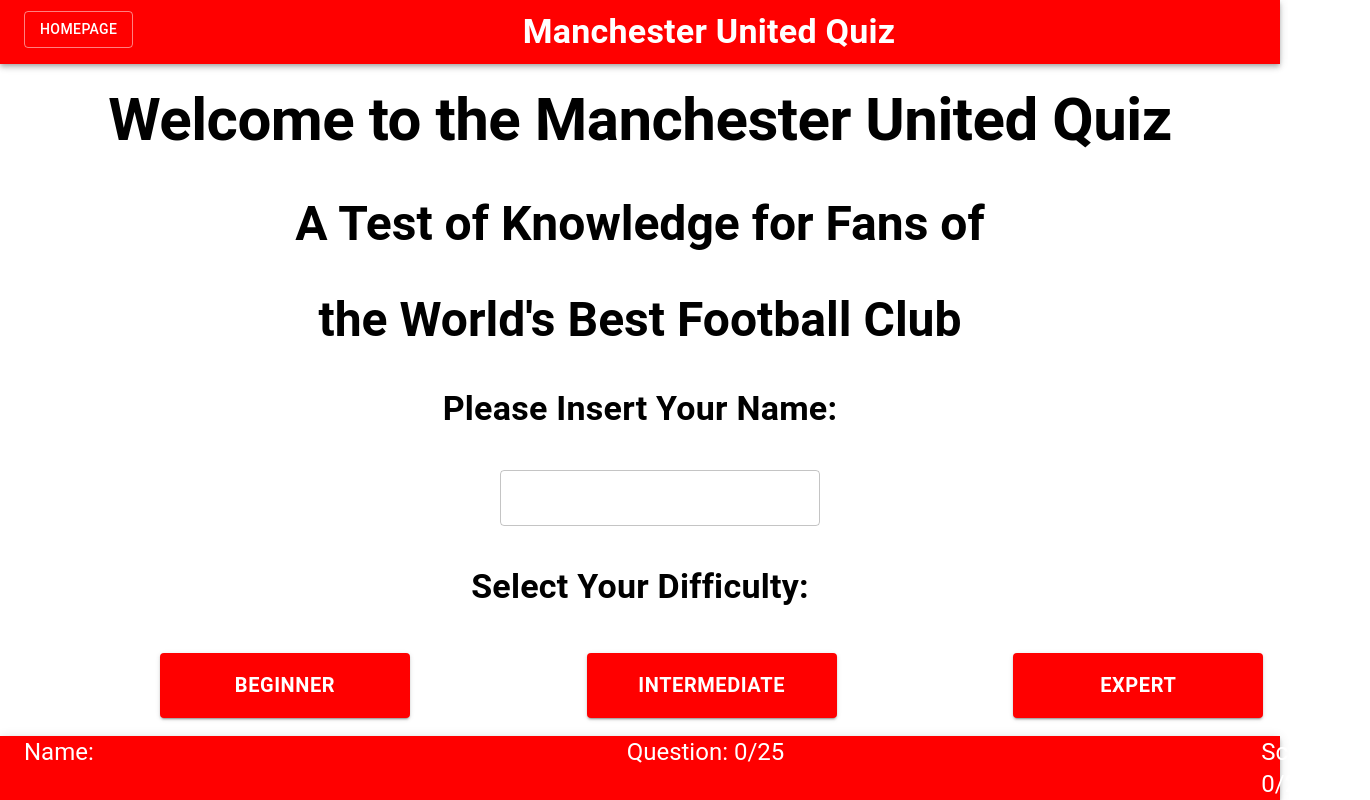
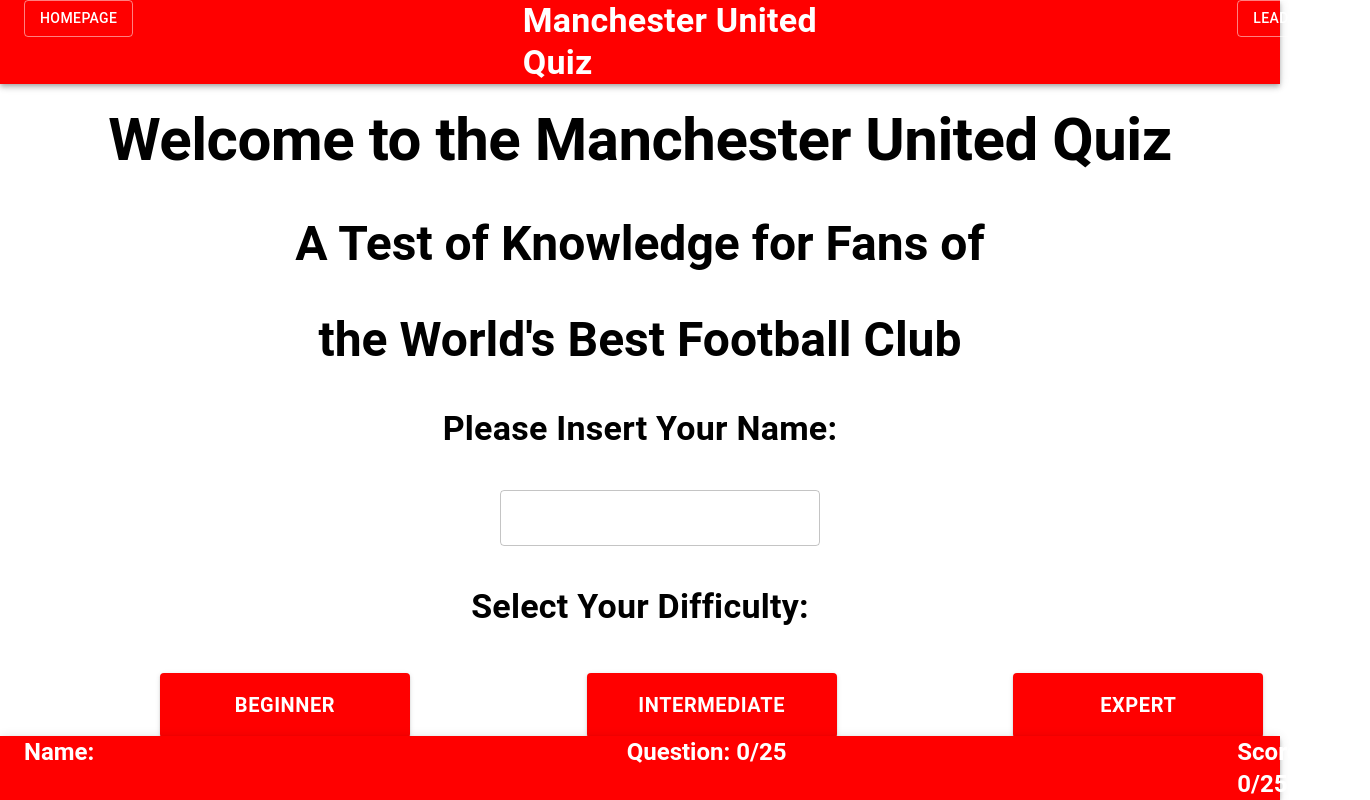
Before and after one commit to alakijaayo/United, a React (Create React App) app in the folder united-quiz/: page / in a window 1280 px wide. Shown: the whole page, 1370 px wide, since content can reach past the window. Built offline with nearby package versions, Linux system fonts and the light colour scheme.

Commit message:
Adding Redux persist to save state

```diff
--- a/united-quiz/src/Components/Footer/Footer.jsx
+++ b/united-quiz/src/Components/Footer/Footer.jsx
@@ -15,7 +15,7 @@
       <Toolbar>
         <Grid container spacing={3}>
           <Grid item xs={4} lg={4}>
-            <Typography variant="h5">{`Name: ${username}`}</Typography>
+            <Typography variant="h5" className={styles.username}>{`Name: ${username}`}</Typography>
           </Grid>
           <Grid item xs={4} lg={4}>
               <Typography variant="h5" className={styles.question}>{`Question: ${questionNumber}/25`}</Typography>
--- a/united-quiz/src/Components/Footer/Footer.style.js
+++ b/united-quiz/src/Components/Footer/Footer.style.js
@@ -5,11 +5,16 @@
     top: 'auto',
     bottom: 0,
   },
+  username: {
+    fontWeight: 'bold'
+  },
   question: {
-    marginLeft: theme.spacing(23)
+    marginLeft: theme.spacing(23),
+    fontWeight: 'bold'
   },
   score: {
-    marginLeft : theme.spacing(50)
+    marginLeft : theme.spacing(47),
+    fontWeight: 'bold'
   }
 }),
 { name: 'Footer' })
--- a/united-quiz/src/Components/Header/Header.jsx
+++ b/united-quiz/src/Components/Header/Header.jsx
@@ -1,10 +1,17 @@
 import React from 'react';
 import AppBar from '@material-ui/core/AppBar';
+import { useDispatch } from 'react-redux';
 import { Button, Toolbar, Typography, Grid } from '@material-ui/core';
 import useStyles from './Header.style';
 
 function Header() {
   const styles = useStyles();
+  const dispatch = useDispatch();
+
+  const onClick = () => {
+    dispatch({ type: 'resetState'})
+  }
+
   return (
     <AppBar position="static">
       <Toolbar>
@@ -13,11 +20,23 @@
             <Button
               variant="outlined"
               color="secondary"
+              onClick={onClick}
               href="/"
-            >Homepage</Button>
+            >
+              Homepage
+            </Button>
           </Grid>
-          <Grid item xs={6} lg={6}>
+          <Grid item xs={4} lg={4}>
             <Typography variant="h4" className={styles.title}>Manchester United Quiz</Typography>
+          </Grid>
+          <Grid item xs={4} lg={4}>
+            <Button
+              variant="outlined"
+              color="secondary"
+              className={styles.leaderboard}
+            >
+              Leaderboard
+            </Button>
           </Grid>
         </Grid>
       </Toolbar>
--- a/united-quiz/src/Components/Header/Header.style.js
+++ b/united-quiz/src/Components/Header/Header.style.js
@@ -4,6 +4,9 @@
   title: {
     fontWeight: 'bold',
     marginLeft: theme.spacing(10)
+  },
+  leaderboard: {
+    marginLeft: theme.spacing(47)
   }
 }),
 { name: 'Header' });
--- a/united-quiz/src/index.js
+++ b/united-quiz/src/index.js
@@ -7,14 +7,17 @@
 import theme from './Theme';
 import { BrowserRouter } from 'react-router-dom';
 import { Provider } from 'react-redux';
-import { store } from './store'
+import { store, persistor } from './store'
+import { PersistGate } from "redux-persist/integration/react";
 
 ReactDOM.render(
   <ThemeProvider theme={theme}>
     <Provider store={store}>
+      <PersistGate persistor={persistor}>
         <BrowserRouter>
           <App />
         </BrowserRouter>
+      </PersistGate>
     </Provider>
   </ThemeProvider>,
   document.getElementById('root')
--- a/united-quiz/src/store.js
+++ b/united-quiz/src/store.js
@@ -1,10 +1,17 @@
 import { createStore } from 'redux';
+import { persistStore, persistReducer } from "redux-persist";
+import storage from "redux-persist/lib/storage";
 
 const initialState = {
   score: 0,
   question: 0,
   name: '',
 }
+
+const persistConfig = {
+  key: "root",
+  storage,
+};
 
 function reducer(state = initialState, action) {
   switch(action.type) {
@@ -15,10 +22,14 @@
     case 'updateQuestion':
       return { ...state, question: state.question + 1 };
     case 'resetState':
-      return initialState;
+      return state = initialState;
     default:
       return {...state};
   }
 }
 
-export const store = createStore(reducer)
+const persistedReducer = persistReducer(persistConfig, reducer);
+
+export const store = createStore(persistedReducer, initialState);
+
+export const persistor = persistStore(store);
```
Also changed, not shown: united-quiz/src/Pages/Homepage/Homepage.jsx (+9 -3 lines).
